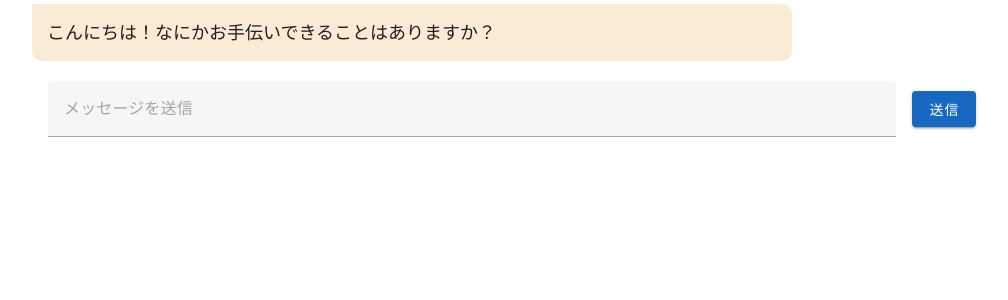
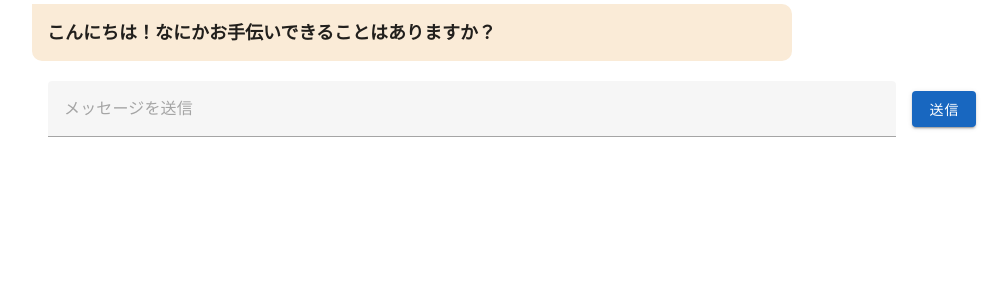
Before and after one commit to Somahc/my-chatbot, a Vue app in the folder my-chatbot/: page / in a window 1280 px wide. Shown: the top 300 px of the page, without its empty margins (128-1136 px from the left). Built offline with nearby package versions, Linux system fonts and the light colour scheme.

Commit message:
吹き出しの文字を見やすくした

```diff
--- a/my-chatbot/src/App.vue
+++ b/my-chatbot/src/App.vue
@@ -62,6 +62,7 @@ const send_onClick = async () => {
   margin-right: 200px;
   padding: 15px;
   font-size: large;
+  font-weight: 700;
 
 }
 
@@ -72,6 +73,7 @@ const send_onClick = async () => {
   margin-left: 200px;
   padding: 15px 15px 15px 15px;
   font-size: large;
+  font-weight: 700;
 }
 
 .chatContainer{
```
